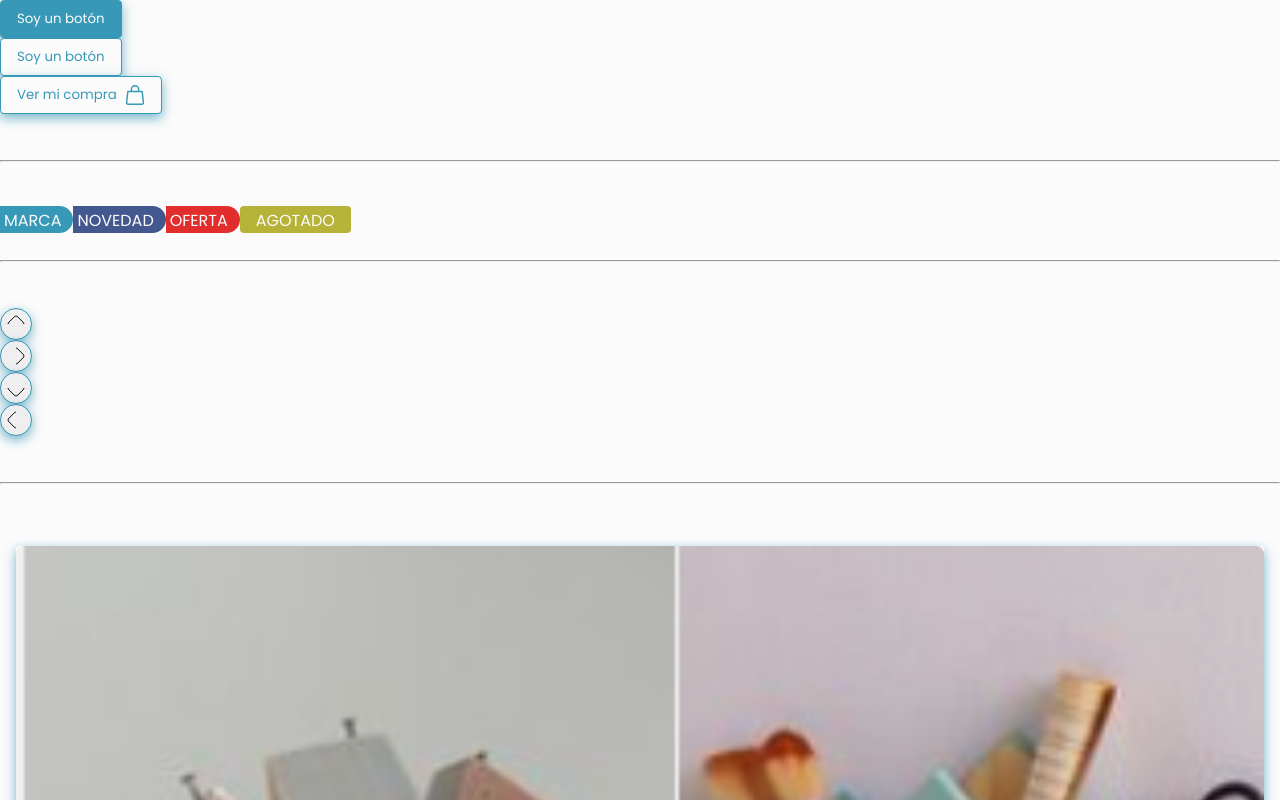
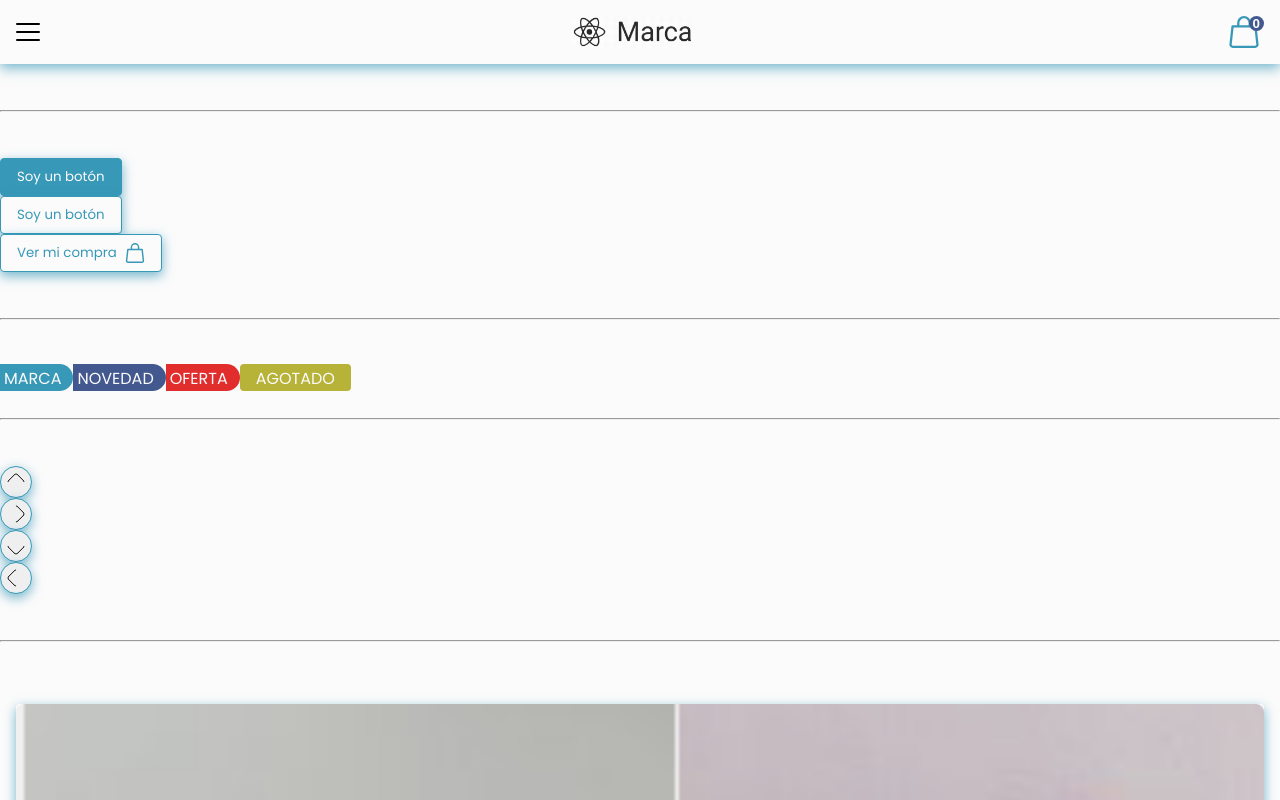
Before and after one commit to Ariel2911/hogar-en-madera, a React (Vite) app: page / in a window 1280 px wide. Shown: the top 800 px of the page. Built offline with nearby package versions, Linux system fonts and the light colour scheme.

Commit message:
Agrega el componente Header

```diff
--- a/src/App.tsx
+++ b/src/App.tsx
@@ -8,17 +8,27 @@ import Category, { CategoryTypeEnum } from './components/category';
 import { iconBag } from './components/iconos';
 // import Thumbnails from './components/thumbnails';
 import ProductCard, { ProductCardTypeEnum } from './components/productCard';
+import Header from './components/header';
 
 import imgCategory from './assets/categoty/organizadores.png';
 import imgProduct00 from './assets/product/lampara farol00.png';
 import imgProduct01 from './assets/product/lampara farol01.png';
 import imgProduct02 from './assets/product/lampara farol02.png';
+import logo from './assets/header/Logo.png';
 
 function App(): JSX.Element {
+	const navBarItems = ['inicio', 'categorias', 'productos', 'contacto'];
+
 	return (
 		<ThemeProvider theme={theme}>
 			<GlobalStyle />
 
+			<Header navBarItems={navBarItems} logo={logo} />
+			<br />
+			<br />
+			<hr />
+			<br />
+			<br />
 			<Button />
 			<Button styleType={StyleTypeEnum.ghost} />
 			<Button
--- /dev/null
+++ b/src/components/header.tsx
@@ -0,0 +1,47 @@
+import styled from 'styled-components';
+import MenuButton from './MenuButton';
+import CartButton from './cartButton';
+
+import NavBar from './navBar';
+import { useState } from 'react';
+
+const Container = styled.header`
+	position: sticky;
+	top: 0;
+	z-index: 9999;
+	display: flex;
+	justify-content: space-between;
+	align-items: center;
+	padding: 1rem;
+	background-color: ${({ theme }) => theme.colors.background};
+	box-shadow: ${({ theme }) => theme.shadown};
+`;
+
+const Logo = styled.img`
+	width: 7.5rem;
+	height: 2rem;
+`;
+
+interface Props {
+	navBarItems: string[];
+	logo: string;
+}
+
+const App = (props: Props): JSX.Element => {
+	const [active, setActive] = useState(false);
+
+	const handleClick = (isActive: boolean): void => {
+		setActive(!isActive);
+	};
+
+	return (
+		<Container>
+			<MenuButton isActive={handleClick} active={active} />
+			<NavBar active={active} items={props.navBarItems} />
+			<Logo src={props.logo} />
+			<CartButton />
+		</Container>
+	);
+};
+
+export default App;
```
